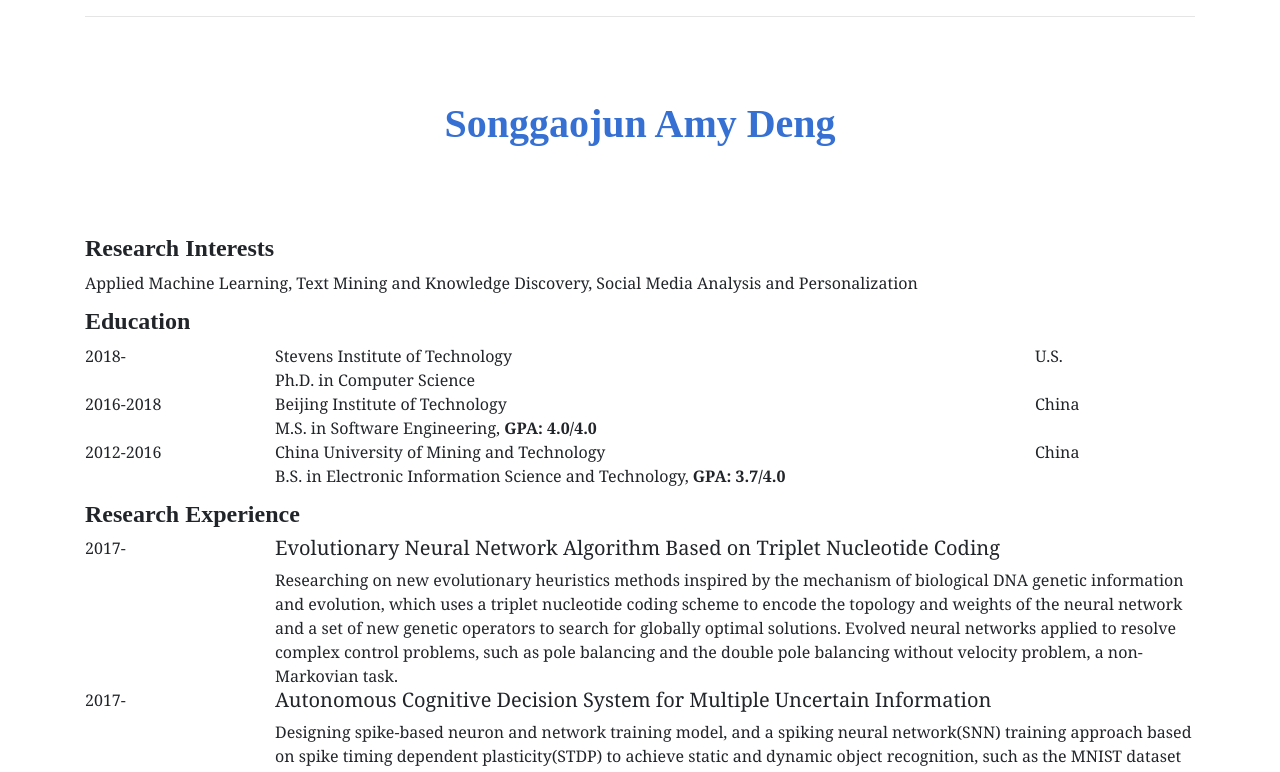
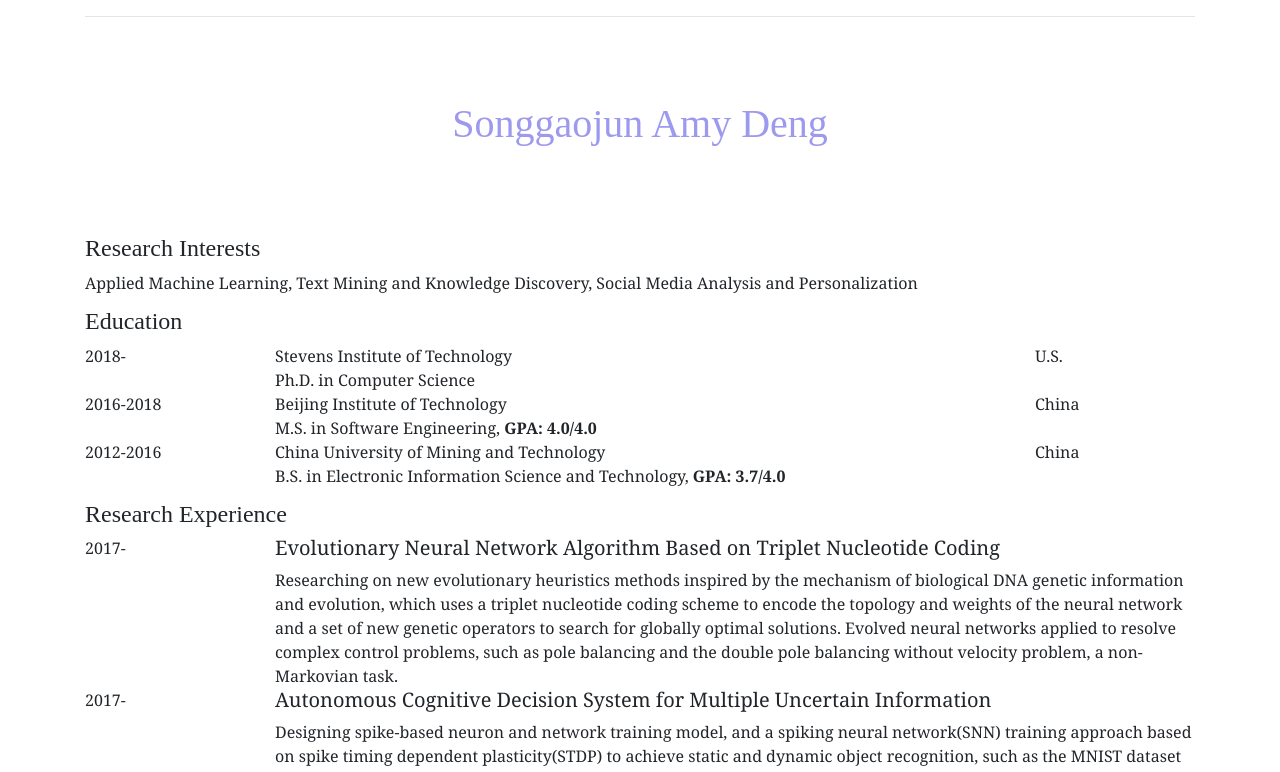
Before and after one commit to amy-deng/home, a plain HTML site: page index.html in a window 1280 px wide. Shown: the top 772 px of the page. Drawn offline with Linux system fonts and the light colour scheme.

Commit message:
Update index.html

```diff
--- a/index.html
+++ b/index.html
@@ -11,11 +11,14 @@
             h4{ margin-top: 12px; }
             h1,h4{ font-family:
 			Charter; /* Georgia Helvetica Adele Caslon Trajan Bodoni Baskerville;*/
-			font-weight: bold; }
+			 }
 /*             		.mypic{ float: right; height: 220px; width: 220px;
 			border-radius: 110px; background: url("img/me.jpg") no-repeat center center;
 			background-size: 280px;
 			} */
+			.container{
+				max-width: 1200;
+			}
 		</style>
 	</head>
 	<body>
@@ -31,7 +34,7 @@
 				<div class="col">
 				</div>
 				<div class="col-8">
-					<h1 style="line-height: 180px;color: #3670d3">
+					<h1 style="line-height: 180px;color: #5b55e299">
 						Songgaojun Amy Deng
 					</h1>
 				</div>
```
